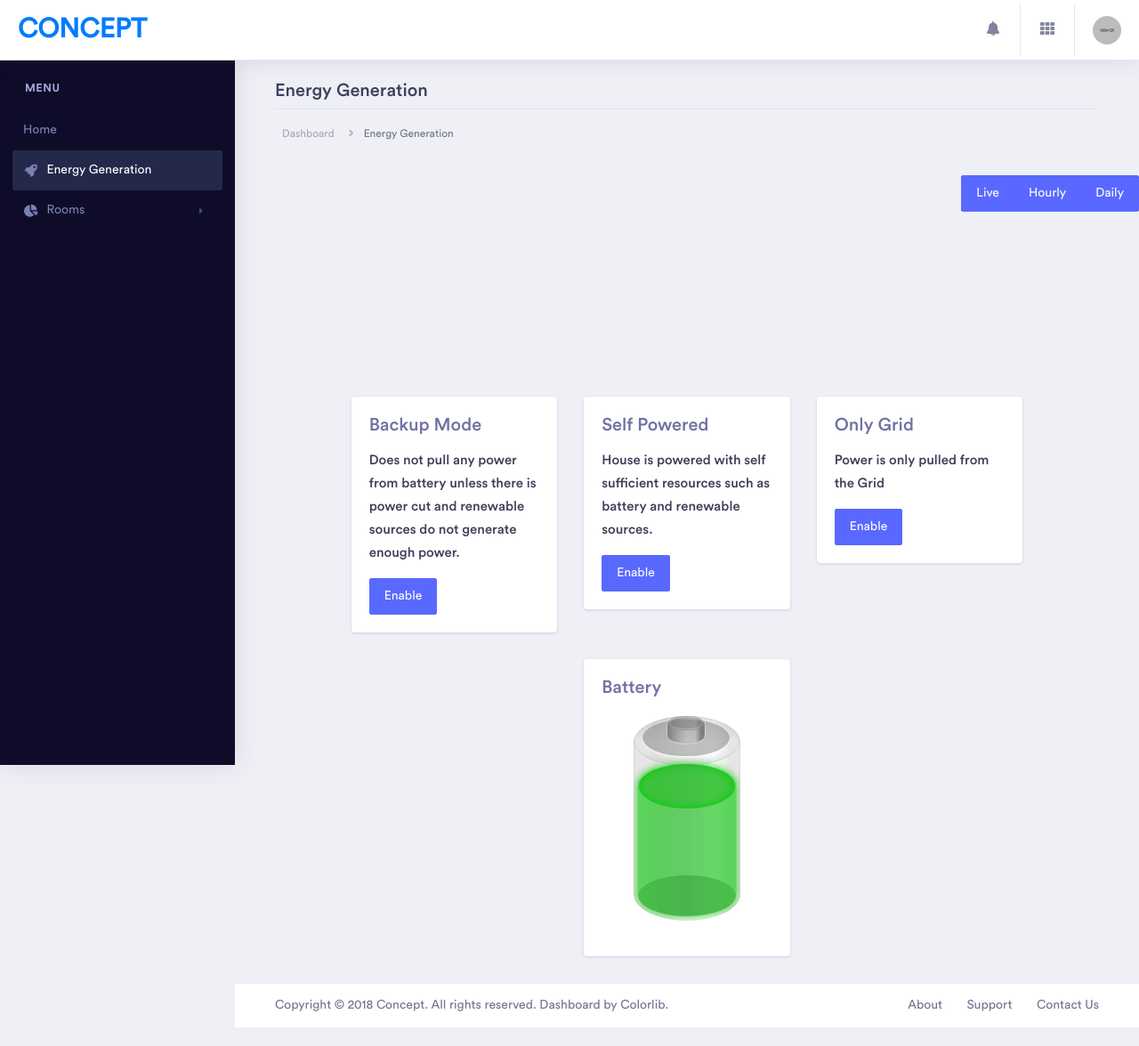
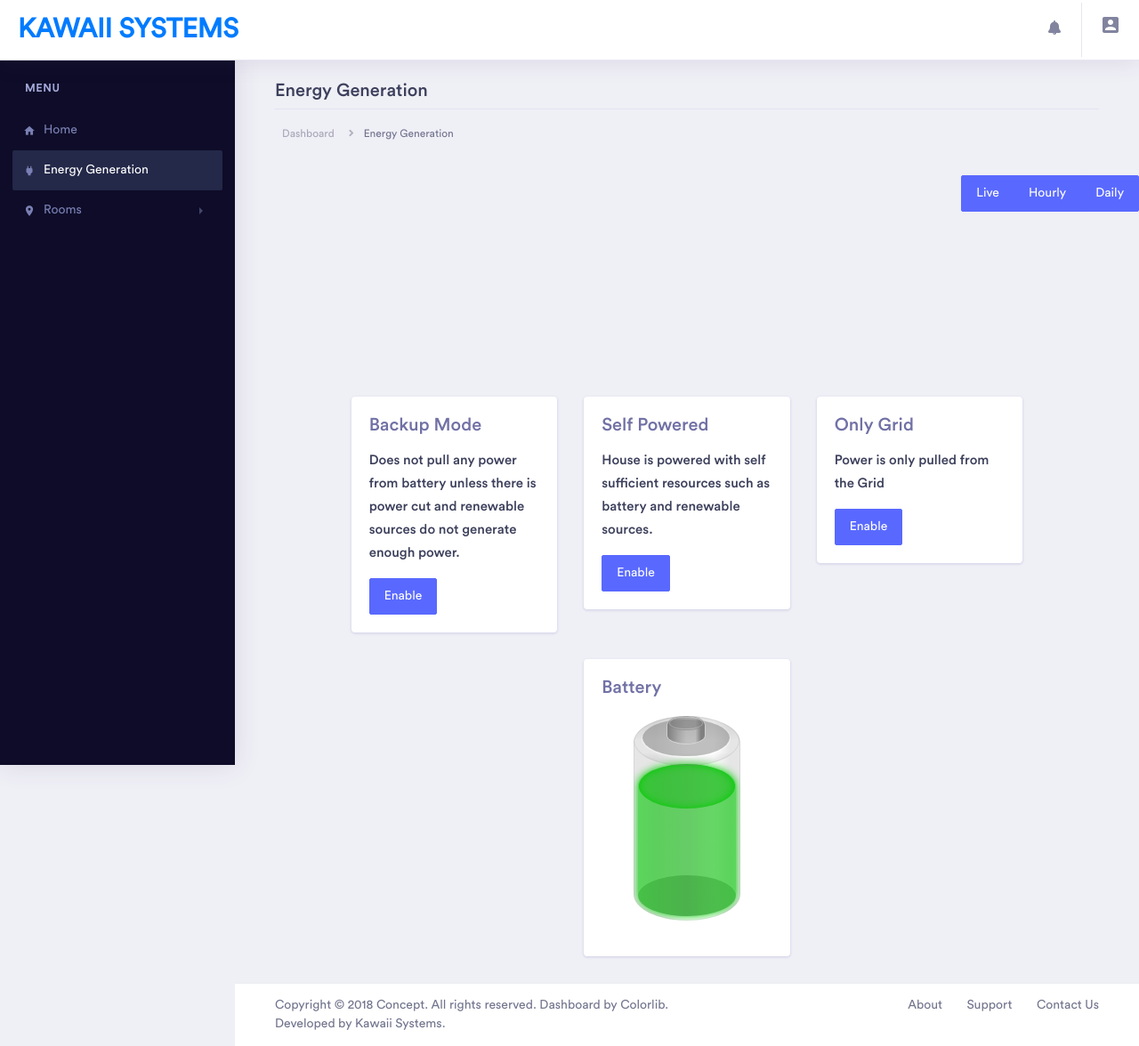
Before and after one commit to Akilan1999/Esteem_v2-1, a Django app: page /energy in a window 1280 px wide. Shown: the whole page at 89% size. Before the commit the page ends 1155 px from the top, so only its background shows below. Run offline with Django 3.2, Linux system fonts and the light colour scheme; a user stored in the database is signed in; tables that the repository leaves empty hold one stand-in row (values such as "Sample post"); a database or web service that is not in the repository returns one stand-in record (values such as "Sample title"); data that the repository does not hold is empty; a map, chart or similar area stays blank; some libraries are stand-ins or nearby versions; some web fonts are replaced.

Commit message:
Fixed the design. Added icons etc..

```diff
--- a/templates/base_template.html
+++ b/templates/base_template.html
@@ -34,7 +34,7 @@
         <!-- ============================================================== -->
         <div class="dashboard-header">
             <nav class="navbar navbar-expand-lg bg-white fixed-top">
-                <a class="navbar-brand" href="{% url 'homepage' %}">Concept</a>
+                <a class="navbar-brand" href="{% url 'homepage' %}">Kawaii Systems</a>
                 <button class="navbar-toggler" type="button" data-toggle="collapse"
                         data-target="#navbarSupportedContent"
                         aria-controls="navbarSupportedContent" aria-expanded="false" aria-label="Toggle navigation">
@@ -66,7 +66,7 @@
                                                                         alt=""
                                                                         class="user-avatar-md rounded-circle"></div>
                                                                 <div class="notification-list-user-block">{{ message }}
-                                                                    <div class="notification-date">2 min ago</div>
+                                                                    <div class="notification-date">Just now</div>
                                                                 </div>
                                                             </div>
                                                         </a>
@@ -81,56 +81,57 @@
                                 </li>
                             </ul>
                         </li>
-                        <li class="nav-item dropdown connection">
-                            <a class="nav-link" href="#" id="navbarDropdown" role="button" data-toggle="dropdown"
-                               aria-haspopup="true" aria-expanded="false"> <i class="fas fa-fw fa-th"></i> </a>
-                            <ul class="dropdown-menu dropdown-menu-right connection-dropdown">
-                                <li class="connection-list">
-                                    <div class="row">
-                                        <div class="col-xl-4 col-lg-4 col-md-6 col-sm-12 col-12 ">
-                                            <a href="#" class="connection-item"><img
-                                                    src="{% static 'assets/images/github.png' %}" alt="">
-                                                <span>Github</span></a>
-                                        </div>
-                                        <div class="col-xl-4 col-lg-4 col-md-6 col-sm-12 col-12 ">
-                                            <a href="#" class="connection-item"><img
-                                                    src="{% static 'assets/images/dribbble.png' %}"
-                                                    alt=""> <span>Dribbble</span></a>
-                                        </div>
-                                        <div class="col-xl-4 col-lg-4 col-md-6 col-sm-12 col-12 ">
-                                            <a href="#" class="connection-item"><img
-                                                    src="{% static 'assets/images/dropbox.png' %}" alt="">
-                                                <span>Dropbox</span></a>
-                                        </div>
-                                    </div>
-                                    <div class="row">
-                                        <div class="col-xl-4 col-lg-4 col-md-6 col-sm-12 col-12 ">
-                                            <a href="#" class="connection-item"><img
-                                                    src="{% static 'assets/images/bitbucket.png' %}"
-                                                    alt=""> <span>Bitbucket</span></a>
-                                        </div>
-                                        <div class="col-xl-4 col-lg-4 col-md-6 col-sm-12 col-12 ">
-                                            <a href="#" class="connection-item"><img
-                                                    src="{% static 'assets/images/mail_chimp.png' %}"
-                                                    alt=""><span>Mail chimp</span></a>
-                                        </div>
-                                        <div class="col-xl-4 col-lg-4 col-md-6 col-sm-12 col-12 ">
-                                            <a href="#" class="connection-item"><img
-                                                    src="{% static 'assets/images/slack.png' %}" alt="">
-                                                <span>Slack</span></a>
-                                        </div>
-                                    </div>
-                                </li>
-                                <li>
-                                    <div class="conntection-footer"><a href="#">More</a></div>
-                                </li>
-                            </ul>
-                        </li>
+{#                        <li class="nav-item dropdown connection">#}
+{#                            <a class="nav-link" href="#" id="navbarDropdown" role="button" data-toggle="dropdown"#}
+{#                               aria-haspopup="true" aria-expanded="false"> <i class="fas fa-fw fa-th"></i> </a>#}
+{#                            <ul class="dropdown-menu dropdown-menu-right connection-dropdown">#}
+{#                                <li class="connection-list">#}
+{#                                    <div class="row">#}
+{#                                        <div class="col-xl-4 col-lg-4 col-md-6 col-sm-12 col-12 ">#}
+{#                                            <a href="#" class="connection-item"><img#}
+{#                                                    src="{% static 'assets/images/github.png' %}" alt="">#}
+{#                                                <span>Github</span></a>#}
+{#                                        </div>#}
+{#                                        <div class="col-xl-4 col-lg-4 col-md-6 col-sm-12 col-12 ">#}
+{#                                            <a href="#" class="connection-item"><img#}
+{#                                                    src="{% static 'assets/images/dribbble.png' %}"#}
+{#                                                    alt=""> <span>Dribbble</span></a>#}
+{#                                        </div>#}
+{#                                        <div class="col-xl-4 col-lg-4 col-md-6 col-sm-12 col-12 ">#}
+{#                                            <a href="#" class="connection-item"><img#}
+{#                                                    src="{% static 'assets/images/dropbox.png' %}" alt="">#}
+{#                                                <span>Dropbox</span></a>#}
+{#                                        </div>#}
+{#                                    </div>#}
+{#                                    <div class="row">#}
+{#                                        <div class="col-xl-4 col-lg-4 col-md-6 col-sm-12 col-12 ">#}
+{#                                            <a href="#" class="connection-item"><img#}
+{#                                                    src="{% static 'assets/images/bitbucket.png' %}"#}
+{#                                                    alt=""> <span>Bitbucket</span></a>#}
+{#                                        </div>#}
+{#                                        <div class="col-xl-4 col-lg-4 col-md-6 col-sm-12 col-12 ">#}
+{#                                            <a href="#" class="connection-item"><img#}
+{#                                                    src="{% static 'assets/images/mail_chimp.png' %}"#}
+{#                                                    alt=""><span>Mail chimp</span></a>#}
+{#                                        </div>#}
+{#                                        <div class="col-xl-4 col-lg-4 col-md-6 col-sm-12 col-12 ">#}
+{#                                            <a href="#" class="connection-item"><img#}
+{#                                                    src="{% static 'assets/images/slack.png' %}" alt="">#}
+{#                                                <span>Slack</span></a>#}
+{#                                        </div>#}
+{#                                    </div>#}
+{#                                </li>#}
+{#                                <li>#}
+{#                                    <div class="conntection-footer"><a href="#">More</a></div>#}
+{#                                </li>#}
+{#                            </ul>#}
+{#                        </li>#}
+
+
                         <li class="nav-item dropdown nav-user">
                             <a class="nav-link nav-user-img" href="#" id="navbarDropdownMenuLink2"
-                               data-toggle="dropdown" aria-haspopup="true" aria-expanded="false"><img
-                                    src="{% static 'assets/images/avatar-1.jpg' %}" alt=""
-                                    class="user-avatar-md rounded-circle"></a>
+                               data-toggle="dropdown" aria-haspopup="true" aria-expanded="false"><i
+                                        class="material-icons">account_box</i></a>
                             <div class="dropdown-menu dropdown-menu-right nav-user-dropdown"
                                  aria-labelledby="navbarDropdownMenuLink2">
                                 <div class="nav-user-info">
@@ -166,17 +167,18 @@
                                 Menu
                             </li>
                             <li class="nav-item">
-                                <a data-link-name="homepage" class="nav-link" href="{% url 'homepage' %}">Home</a>
+                                <a data-link-name="homepage" class="nav-link" href="{% url 'homepage' %}">
+                                    <i class="material-icons">home</i>Home</a>
                             </li>
                             <li class="nav-item">
                                 <a data-link-name="energy_generation" class="nav-link"
                                    href="{% url 'energygeneration' %}"><i
-                                        class="fa fa-fw fa-rocket"></i>Energy Generation</a>
+                                        class="material-icons">power</i>Energy Generation</a>
                             </li>
                             <li class="nav-item">
                                 <a class="nav-link" href="#" data-toggle="collapse" aria-expanded="false"
                                    data-target="#submenu-3" aria-controls="submenu-3"><i
-                                        class="fas fa-fw fa-chart-pie"></i>Rooms</a>
+                                        class="material-icons">room</i>Rooms</a>
                                 <div id="submenu-3" class="collapse submenu" style="">
                                     <ul class="nav flex-column">
                                         {% for room in Room %}
@@ -192,12 +194,12 @@
                                 <li class="nav-item">
                                     <a class="nav-link" href="#" data-toggle="collapse" aria-expanded="false"
                                        data-target="#submenu-4" aria-controls="submenu-4"><i
-                                            class="fas fa-fw fa-chart-pie"></i>Users</a>
+                                        class="material-icons">supervisor_account</i>Users</a>
                                     <div id="submenu-4" class="collapse submenu" style="">
                                         <ul class="nav flex-column">
                                             <li class="nav-item">
                                                 <a data-link-name="add_user" class="nav-link"
-                                                   href="{% url 'add_user' %}">Add New User</a>
+                                                   href="{% url 'add_user' %}"> Add New User</a>
                                             </li>
                                         </ul>
                                     </div>
@@ -258,7 +260,7 @@
                     <div class="row">
                         <div class="col-xl-6 col-lg-6 col-md-6 col-sm-12 col-12">
                             Copyright © 2018 Concept. All rights reserved. Dashboard by <a
-                                href="https://colorlib.com/wp/">Colorlib</a>.
+                                href="https://colorlib.com/wp/">Colorlib</a>. Developed by Kawaii Systems.
                         </div>
                         <div class="col-xl-6 col-lg-6 col-md-6 col-sm-12 col-12">
                             <div class="text-md-right footer-links d-none d-sm-block">
--- a/templates/home/energy.html
+++ b/templates/home/energy.html
@@ -17,7 +17,9 @@
                         <input type="radio" name="options" id="option3"> Daily
                     </button>
             </div>
-            <canvas id="c3chart_area" height="200" width="300"></canvas>
+            <div>
+                <canvas id="mainChart" height="200px" width="300px"></canvas>
+            </div>
         </div>
     </div>
     <br>
@@ -135,9 +137,7 @@
 
     function energyChart_live() {
 
-        if (myChart1 != null){
-            myChart1.destroy();
-        }
+
 
         var powerSources = "{{ Power_sources | safe }}";
         powerSources = powerSources.replace(/'/g, '"');
@@ -147,7 +147,12 @@
         var data = JSON.parse(current);
 
         console.log(powerSources, current);
-        var ctx = document.getElementById("c3chart_area").getContext('2d');
+
+        if (myChart1 != null){
+            myChart1.destroy();
+        }
+
+        var ctx = document.getElementById("mainChart").getContext('2d');
         myChart = new Chart(ctx, {
             type: 'doughnut',
 
@@ -197,7 +202,7 @@
 
 
     async function energy_data(data){
-        var ctx = document.getElementById('c3chart_area').getContext('2d');
+        var ctx = document.getElementById('mainChart').getContext('2d');
         chartColor = "#FFFFFF";
         var gradientStroke = ctx.createLinearGradient(500, 0, 100, 0);
         gradientStroke.addColorStop(0, '#80b6f4');
```
